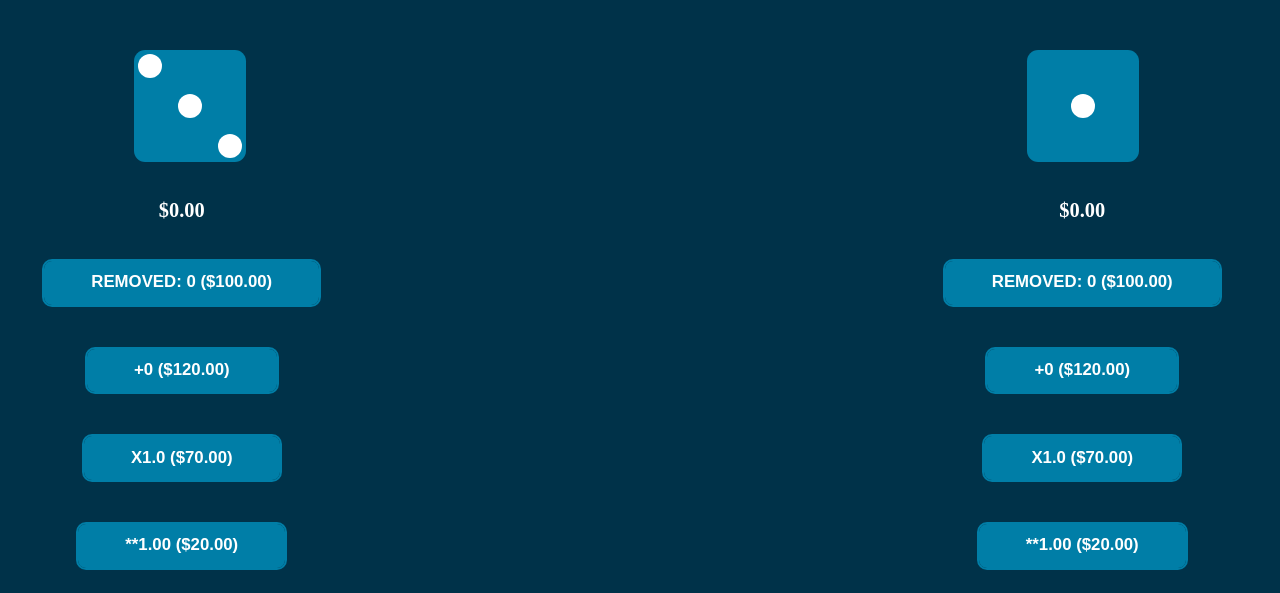
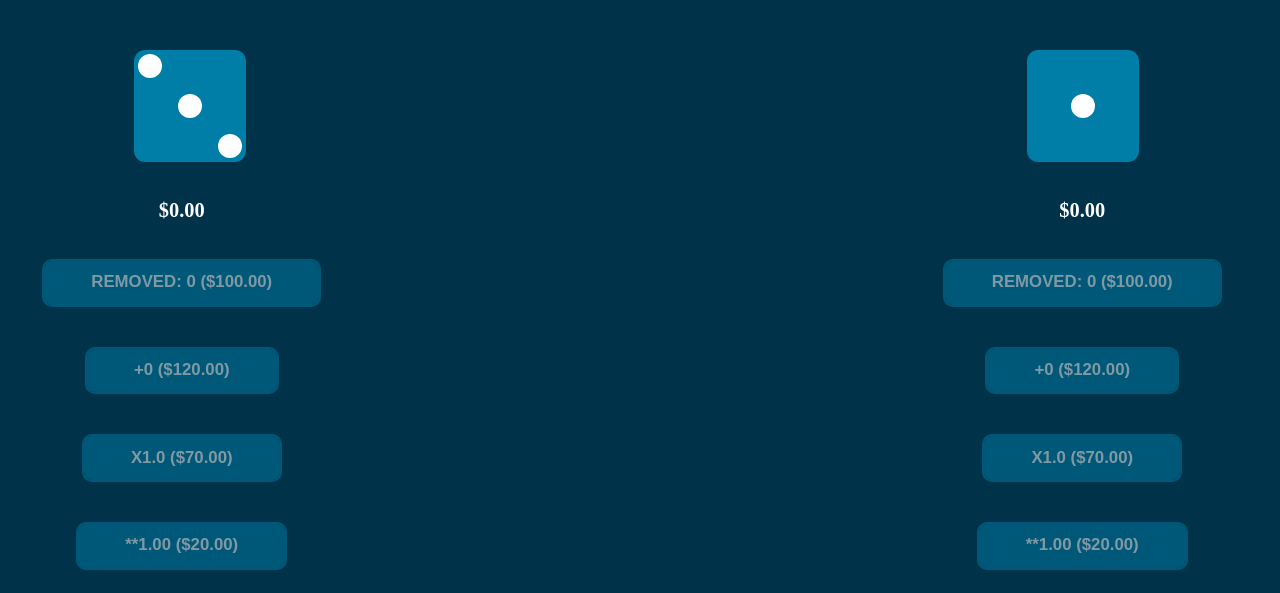
Before and after one commit to stevednick/Dice-Game, a plain HTML site: page index.html in a window 1280 px wide. Shown: the top 593 px of the page. Drawn offline with nearby package versions, Linux system fonts and the light colour scheme.

Commit message:
Power down inactive buttons.

```diff
--- a/index.js
+++ b/index.js
@@ -175,6 +175,21 @@ function displayLevels() {
     $(column + ">.power").text("**" + (1 + players[i].powerLevel * powerValue).toFixed(2) + " ($" + getPrice(i, 3).toFixed(2) + ")");
     $(column + ">.steal").text("Steal: $" + (players[i].stealLevel * stealValue) + " ($" + getPrice(i, 2).toFixed(2) + ")");
   }
+  powerDownButtons();
+}
+
+function powerDownButtons(){
+  var columns = [".left-column", ".right-column"];
+  var buttonTypes = [">.adder", ">.multiplier", ">.steal", ">.power", ">.sides"];
+  for (i = 0; i<2; i++){
+    for (t = 0; t < 5; t++){
+      if (players[i].cash >= getPrice(i, t)){
+        $(columns[i] + buttonTypes[t]).removeClass('powered-down');
+      } else {
+        $(columns[i] + buttonTypes[t]).addClass('powered-down');
+      }
+    }
+  }
 }
 
 function getMultiplier(level) {
--- a/styles.scss
+++ b/styles.scss
@@ -112,3 +112,7 @@ $calculation-box-distance-from-side: 280px;
 .invisible{
   visibility: hidden;
 }
+
+.powered-down{
+  opacity: 50%;
+}
```
Also changed, not shown: styles.css, 1 other file.
